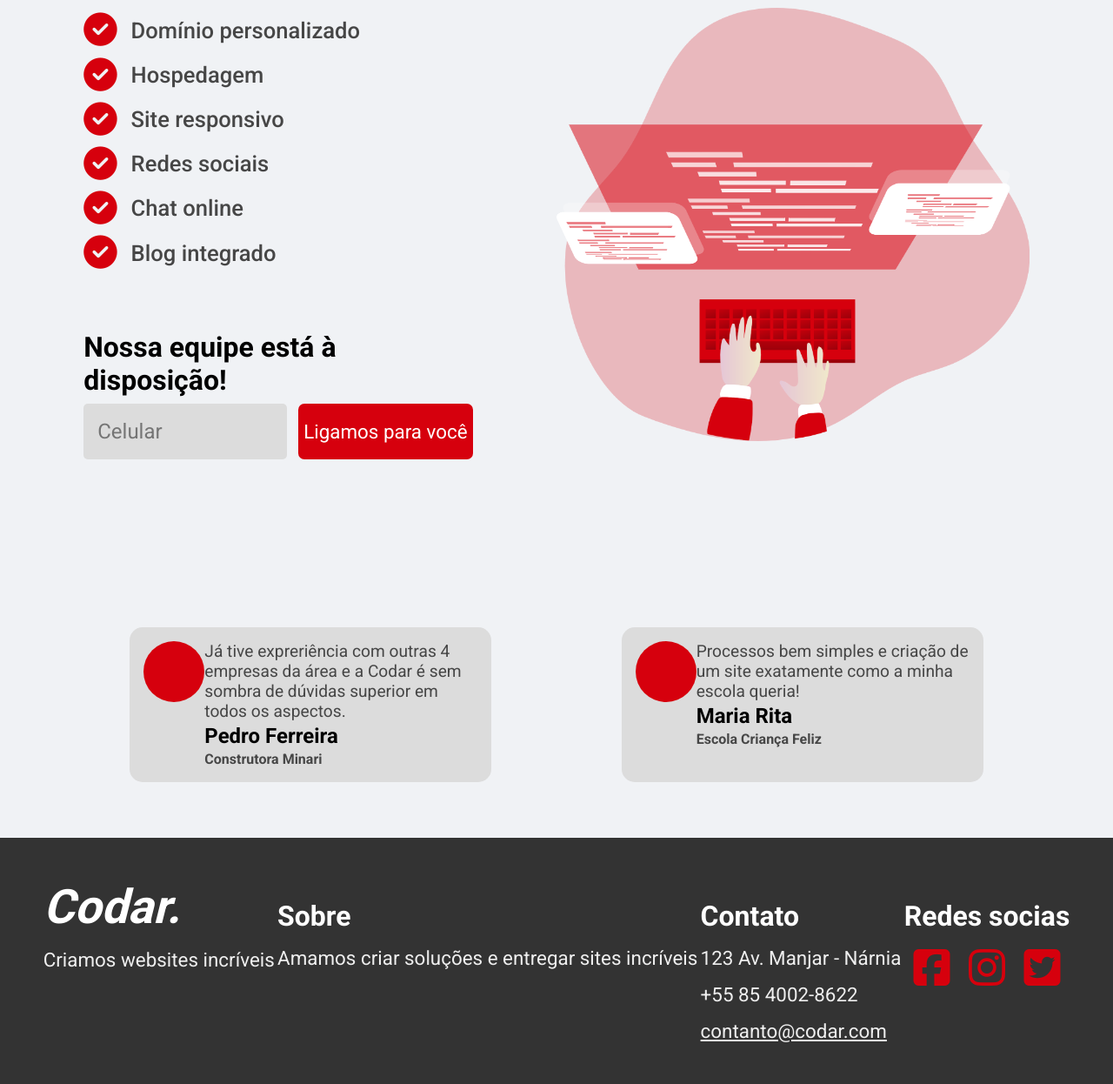
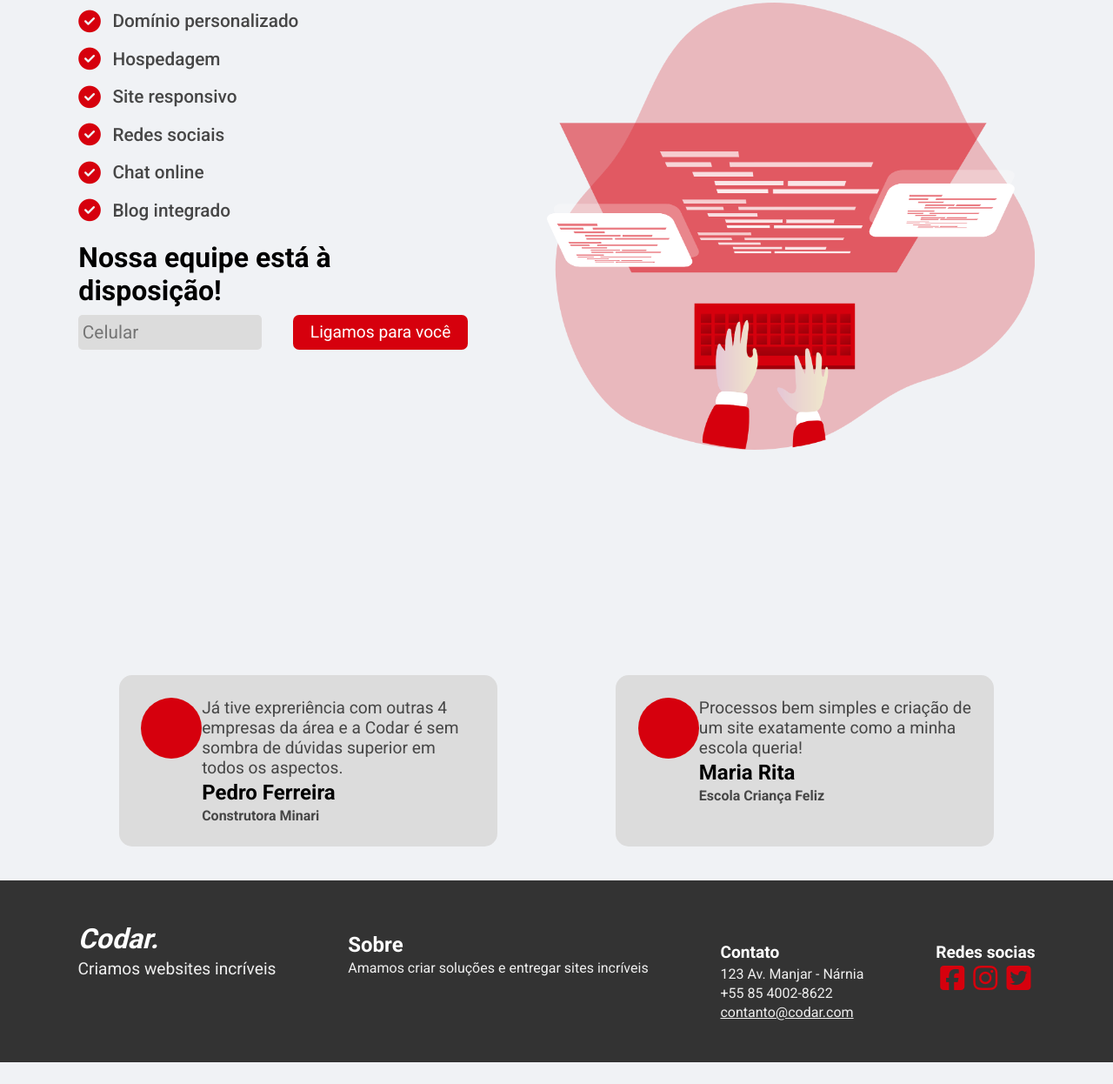
Before and after one commit to garciamendes/garciamendes.github.io, a plain HTML site: page projects/codar/codar.html in a window 1280 px wide. Shown: the part 823-2069 px from the top of the page at 87% size. After the commit the page ends 2044 px from the top, so only its background shows below. Drawn offline with Linux system fonts and the light colour scheme; files whose address does not match are found by name.

Commit message:
codar adjuts

```diff
--- a/projects/codar/css/global.css
+++ b/projects/codar/css/global.css
@@ -5,7 +5,7 @@
   --text: #464646;
   --text-footer: #efefef;
 
-  --height-header: 5.5rem;
+  --height-header: 65px;
 }
 
 * {
--- a/projects/codar/css/header.css
+++ b/projects/codar/css/header.css
@@ -9,7 +9,7 @@ header .logo {
   margin-left: 3rem;
   font-style: italic;
   color: var(--primary-color);
-  font-size: 3.3rem;
+  font-size: 2.6rem;
 }
 
 header nav {
@@ -35,7 +35,7 @@ header nav ul li {
   justify-content: space-evenly;
   height: 100%;
   width: 100%;
-  font-size: 1.8rem;
+  font-size: 1.3rem;
 }
 
 header nav ul li a {
@@ -54,7 +54,7 @@ header nav ul li a:hover {
   align-items: center;
   height: 60%;
   width: 100%;
-  border-radius: 1rem;
+  border-radius: 15px;
   color: var(--white);
   background-color: var(--primary-color);
   box-shadow: 0 0 30px rgba(0, 0, 0, .2);
@@ -67,9 +67,9 @@ header nav .login-user {
   justify-content: center;
 
   width: 30%;
-  height: 3.3rem;
-  border-radius: 0.5rem;
-  font-size: 1.5rem;
+  height: 40px;
+  border-radius: 14px;
+  font-size: 1.2rem;
   color: var(--white);
   background-color: var(--primary-color);
   box-shadow: 0 0 30px rgba(0, 0, 0, .2);
--- a/projects/codar/css/main.css
+++ b/projects/codar/css/main.css
@@ -12,7 +12,7 @@ main .initial {
 }
 
 main .initial .container-image {
-  height: 80%;
+  height: 75%;
 }
 
 main .initial .container-image img {
@@ -23,27 +23,27 @@ main .initial .descriptions {
   display: flex;
   flex-direction: column;
   justify-content: center;
-  height: 80%;
+  height: 75%;
 }
 
 main .initial .descriptions .information p {
-  font-size: 2rem;
+  font-size: 1.4rem;
   color: var(--text);
 }
 
 main .initial .descriptions .information h1 {
-  font-size: 4.5rem;
+  font-size: 3rem;
   color: var(--primary-color);
 }
 
 main .initial .descriptions .btn-resquest-quote {
   cursor: pointer;
-  margin-top: 3rem;
+  margin-top: 3%;
   width: 60%;
-  padding: 1.2rem 0;
-  font-size: 1.5rem;
+  padding: 2% 0;
+  font-size: 1.3rem;
   border: none;
-  border-radius: 1rem;
+  border-radius: 14px;
   box-shadow: 0 0 30px rgba(0, 0, 0, 0.2);
   color: var(--white);
   background-color: var(--primary-color);
@@ -53,7 +53,7 @@ main .container-benefits {
   height: 100%;
   display: flex;
   justify-content: space-evenly;
-  margin-top: 2rem;
+  margin-top: 2%;
 }
 
 main .container-benefits .benefits {
@@ -71,25 +71,25 @@ main .container-benefits .benefits ul {
 main .container-benefits .benefits ul li {
   display: flex;
   align-items: center;
-  margin: .4rem 0;
+  margin: 2% 0;
 }
 
 main .container-benefits .benefits ul li i {
-  margin-right: 1rem;
-  font-size: 2.4rem;
+  margin-right: 3%;
+  font-size: 1.6rem;
   color: var(--primary-color);
 }
 
 main .container-benefits .benefits ul li span {
   color: var(--text);
-  font-size: 1.6rem;
+  font-size: 1.3rem;
   font-weight: 500;
 }
 
 main .container-benefits .benefits .container-contact {
   display: flex;
   flex-direction: column;
-  margin-top: 4rem;
+  margin-top: 3%;
   width: 100%;
 }
 
@@ -100,15 +100,15 @@ main .container-benefits .benefits .container-contact h3 {
 main .container-benefits .benefits .container-contact .send-user {
   display: flex;
   justify-content: space-between;
-  margin-top: .5rem;
+  margin-top: 2%;
 }
 
 main .container-benefits .benefits .container-contact .send-user input {
   width: 45%;
-  height: 4rem;
+  height: 40px;
 
-  padding: 0 1rem;
-  font-size: 1.5rem;
+  padding: 0 1%;
+  font-size: 1.3rem;
   color: var(--primary-color);
 
   background-color: #dcdcdc;
@@ -119,9 +119,9 @@ main .container-benefits .benefits .container-contact .send-user input {
 main .container-benefits .benefits .container-contact .send-user button {
   cursor: pointer;
   width: 45%;
-  height: 4rem;
+  height: 40px;
 
-  font-size: 1.4rem;
+  font-size: 1.2rem;
   color: var(--white);
   background-color: var(--primary-color);
 
@@ -141,14 +141,14 @@ main .container-feedback {
   display: flex;
   justify-content: space-evenly;
   height: 100%;
-  margin-bottom: 4rem;
+  margin: 3% 0;
 }
 
 main .container-feedback .user-feedback {
   display: flex;
   justify-content: center;
   width: 30%;
-  padding: 1rem;
+  padding: 2%;
   background-color: #dcdcdc;
   border-radius: 15px;
 }
@@ -185,7 +185,7 @@ main .container-feedback .user-content .maria p {
 }
 
 main .container-feedback .user-content .content h4 {
-  margin-top: .2rem;
+  margin-top: 1%;
   font-size: 1.5rem;
 }
 
@@ -213,48 +213,48 @@ footer .container-codar {
 }
 
 footer .container-codar h1 {
-  font-size: 3.4rem;
+  font-size: 2rem;
   font-style: italic;
   color: var(--white);
 }
 
 footer .container-codar span {
-  margin-top: 1rem;
-  font-size: 1.4rem;
+  margin-top: 2%;
+  font-size: 1.2rem;
   color: var(--text-footer);
 }
 
 footer .container-about {
   display: flex;
   flex-direction: column;
-  margin-top: 1.4rem;
+  margin-top: 1%;
 }
 
 footer .container-about h5 {
-  font-size: 2rem;
+  font-size: 1.5rem;
   color: var(--white);
 }
 
 footer .container-about span {
-  margin-top: 1rem;
-  font-size: 1.4rem;
+  margin-top: 1%;
+  font-size: 1rem;
   color: var(--text-footer);
 }
 
 footer .container-contact {
   display: flex;
   flex-direction: column;
-  margin-top: 1.4rem;
+  margin-top: 2%;
 }
 
 footer .container-contact h5 {
-  font-size: 2rem;
+  font-size: 1.2rem;
   color: var(--white);
 }
 
 footer .container-contact span {
-  margin-top: 1rem;
-  font-size: 1.4rem;
+  margin-top: 2%;
+  font-size: 1rem;
   color: var(--text-footer);
 }
 
@@ -266,22 +266,22 @@ footer .container-contact span:nth-last-child(1) {
 footer .container-network {
   display: flex;
   flex-direction: column;
-  margin-top: 1.4rem;
+  margin-top: 2%;
 }
 
 footer .container-network h5 {
-  font-size: 2rem;
+  font-size: 1.2rem;
   color: var(--white);
 }
 
 footer .container-network .content-icons {
   display: flex;
   justify-content: space-around;
-  margin-top: 1rem;
+  margin-top: 1%;
 }
 
 footer .container-network .content-icons i {
   cursor: pointer;
   color: var(--primary-color);
-  font-size: 3rem;
+  font-size: 2rem;
 }
```
